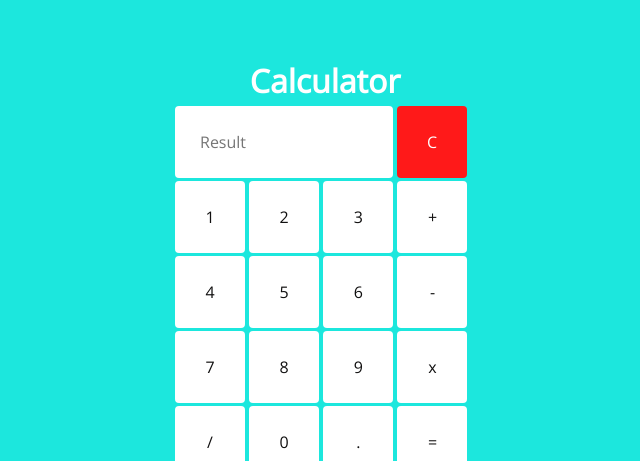
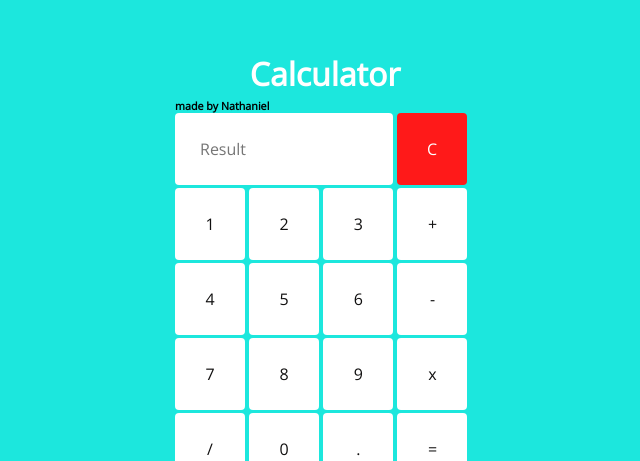
Before and after one commit to nathaniel123x3rd/calculator, a plain HTML site: page index.html in a window 1280 px wide. Shown: the part 111-572 px from the top of the page, without its empty margins (315-955 px from the left). Drawn offline with nearby package versions, Linux system fonts and the light colour scheme.

Commit message:
Update index.html

```diff
--- a/index.html
+++ b/index.html
@@ -4,7 +4,7 @@
 <head>
   <meta charset="utf-8" />
   <meta http-equiv="X-UA-Compatible" content="IE=edge" />
-  <title>Calculator</title>
+  <title>Calculator by Nathaniel</title>
   <meta name="description" content="" />
   <meta name="viewport" content="width=device-width, initial-scale=1" />
   <link rel="stylesheet" href="light.css" id="theme" />
@@ -15,6 +15,7 @@
   <div class="wrapper">
     <div class="container">
       <h1>Calculator</h1>
+      <h6>made by <span>Nathaniel</span></h6>
 
       <div class="first-row">
         <input type="text" name="result" class="result" id="result" value="" placeholder="Result" readonly />
```
